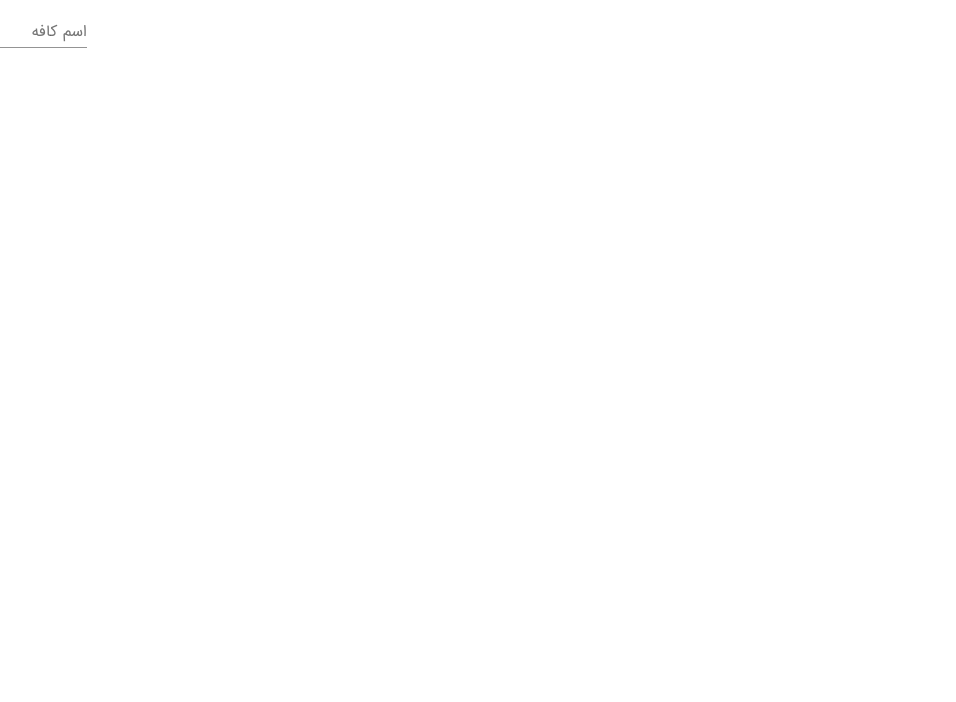
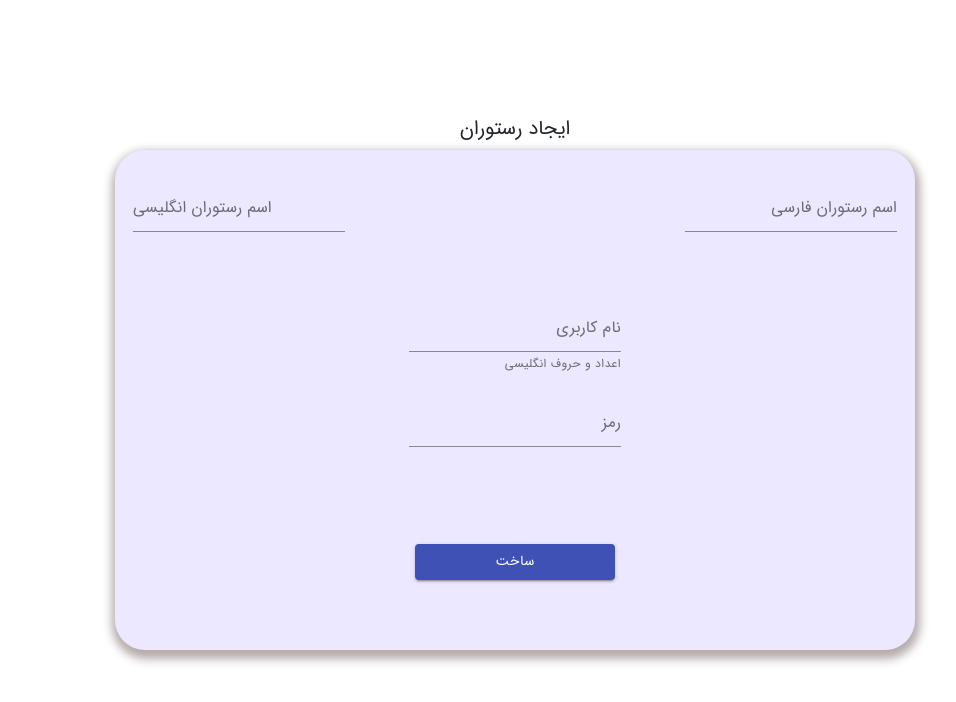
Before and after one commit to MrMohebi/cukim-panel, a React (Create React App) app: page /newRes in a window 1280 px wide. Shown: the top 702 px of the page, without its empty margins (125-1081 px from the left). Built offline with nearby package versions, Linux system fonts and the light colour scheme.

Commit message:
finish style of CreateNewRes.js

```diff
--- a/src/Components/CreateNewRes/CreateNewRes.js
+++ b/src/Components/CreateNewRes/CreateNewRes.js
@@ -1,11 +1,19 @@
 import React from 'react';
-import {TextField} from "@material-ui/core"
+import {TextField, Button} from "@material-ui/core"
 import "./css/style.css"
 
 const CreateNewRes = () => {
     return (
-        <div>
-            <TextField className={"textField-r"} label="اسم کافه" />
+        <div className={"d-flex flex-column align-items-center mainContainer-createNewRes"}>
+            <h5><span className={"header"}>ایجاد رستوران</span></h5>
+            <div className={"d-flex flex-row w-100 flex-wrap justify-content-between"}>
+                <TextField className={"pt-2 m-2"} label="اسم رستوران انگلیسی" />
+                <TextField className={"pt-2 m-2 textField-rp"} label="اسم رستوران فارسی" />
+            </div>
+            <div className={"m-4"}/>
+            <TextField className={"pt-2 m-2 textField-r"} label="نام کاربری" helperText="اعداد و حروف انگلیسی"/>
+            <TextField className={"pt-2 m-2 textField-r"} label="رمز" />
+            <Button className={'mt-auto  submit-button'} variant="contained" color="primary">ساخت</Button>
         </div>
     );
 };
--- a/src/Components/CreateNewRes/css/style.css
+++ b/src/Components/CreateNewRes/css/style.css
@@ -1,3 +1,33 @@
+.mainContainer-createNewRes {
+  position: relative;
+  width: 800px;
+  height: 500px;
+  top: 50%;
+  left: 50%;
+  padding: 10px;
+  background: #ebe8ff;
+  border-radius: 30px;
+  transform: translate(-50%, -50%);
+  box-shadow: 1px 5px 10px 4px #b5abab;
+}
+.mainContainer-createNewRes .header {
+  display: inline;
+  position: absolute;
+  top: -20px;
+  left: 50%;
+  transform: translate(-50%, -50%);
+  text-overflow: ellipsis;
+}
+.mainContainer-createNewRes .submit-button {
+  margin-bottom: 60px;
+  width: 200px;
+}
 
+@media only screen and (max-width: 700px) {
+  .mainContainer-createNewRes {
+    width: 90%;
+    height: 90%;
+  }
+}
 
 /*# sourceMappingURL=style.css.map */
--- a/src/Components/CreateNewRes/css/style.scss
+++ b/src/Components/CreateNewRes/css/style.scss
@@ -0,0 +1,33 @@
+
+.mainContainer-createNewRes{
+  position: relative;
+  width: 800px;
+  height: 500px ;
+  top: 50%;
+  left: 50%;
+  padding: 10px;
+  background: #ebe8ff;
+  border-radius: 30px;
+  transform: translate(-50%, -50%);
+  box-shadow: 1px 5px 10px 4px #b5abab;
+  .header{
+    display: inline;
+    position: absolute;
+    top: -20px;
+    left: 50%;
+    transform: translate(-50%, -50%);
+    text-overflow: ellipsis;
+  }
+  .submit-button{
+    margin-bottom: 60px;
+    width: 200px;
+  }
+}
+
+
+@media only screen and (max-width: 700px){
+  .mainContainer-createNewRes{
+    width: 90%;
+    height: 90% ;
+  }
+}
```
Also changed, not shown: 1 other file (tests, documents, lock files or other folders).
